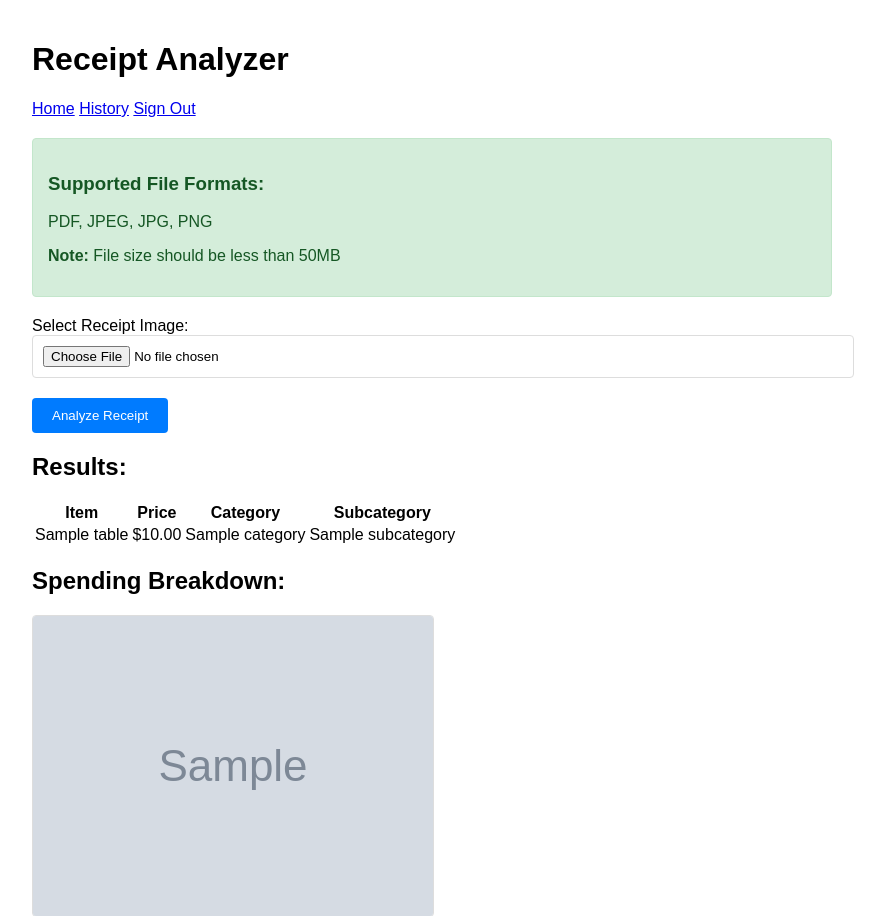
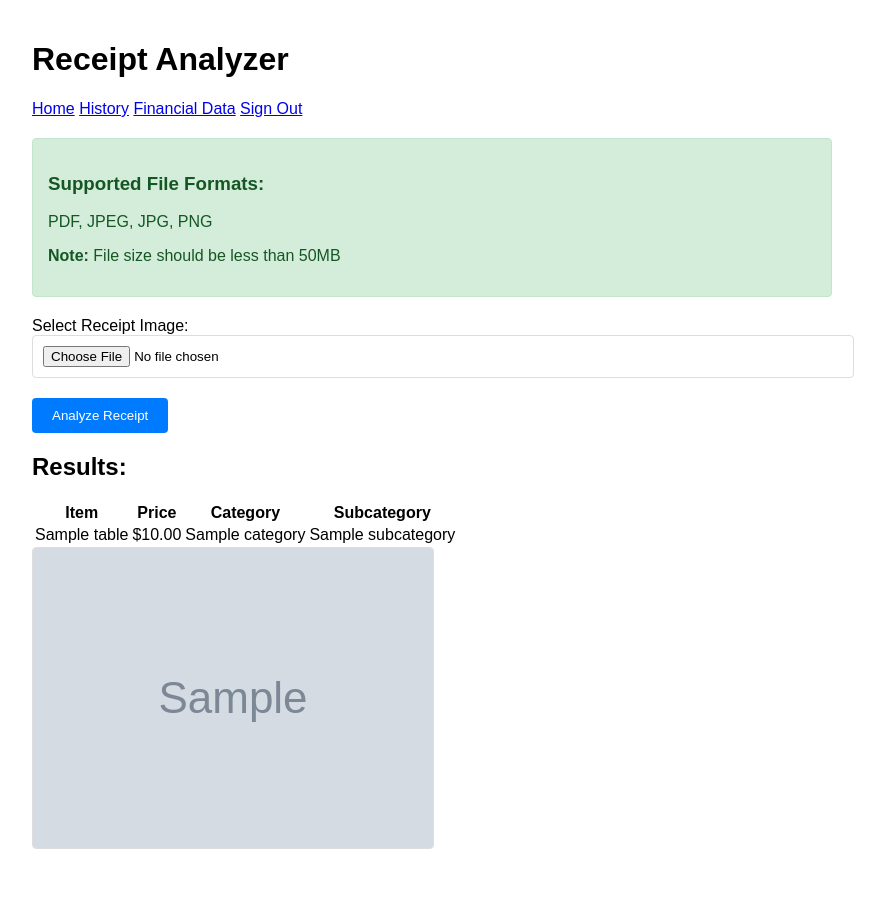
Before and after one commit to dandob1/SmartPantry_AI, a Flask app: template templates/home.html in a window 1280 px wide. Shown: the top 916 px of the page, without its empty margins (208-1093 px from the left). After the commit the page ends 849 px from the top, so only its background shows below. Run offline with Flask 3, Linux system fonts and the light colour scheme; the template is opened without the code that fills it: most values are stand-ins (such as "Sample title", 1, 10 or a date in 2020); grey boxes marked "Sample" are stand-in pictures.

Commit message:
added financial page

```diff
--- a/app.py
+++ b/app.py
@@ -1,4 +1,3 @@
-from flask import Flask, render_template, request
 import os
 from receipt_analysis import analyze_receipt, classify_item
 import magic
@@ -89,6 +88,7 @@ def home():
     result = []
     image_path = None
     error = None
+    total_cost = 0.0
 
     if request.method == "POST":
         file = request.files["receipt"]
@@ -104,7 +104,10 @@ def home():
             else:
                 result, image_path = analyze_receipt(filepath, session["uid"])
 
-    return render_template("home.html", table_data=result, image_path=image_path, error=error)
+            #items = result  # Assign result to items if result contains the list of items
+            total_cost = sum(item[1] for item in result)
+
+    return render_template("home.html", table_data=result, image_path=image_path,total_cost=total_cost, error=error)
 
 #see all items bought page/control delete
 @app.route("/history", methods=["GET", "POST"])
@@ -170,5 +173,37 @@ def history():
 
     return render_template("history.html", purchases=rows, error=error, override_item=override_item)
 
+#financial page data
+@app.route("/financial")
+def financial():
+    if 'uid' not in session:
+        return redirect(url_for('login'))
+
+    uid = session['uid']
+
+    conn = get_db_connection()
+    cur = conn.cursor()
+
+    cur.execute("""SELECT COALESCE(SUM(d.itemPrice),0) FROM receiptData d JOIN receipt r ON d.rid = r.rid WHERE r.uid = ?""", (uid,))
+    current_total = cur.fetchone()[0]
+
+    cur.execute("""SELECT COALESCE(SUM(total_spend),0) FROM receipt WHERE uid = ?""", (uid,))
+    total = cur.fetchone()[0]
+
+    cur.execute("""SELECT date_uploaded, total_spend FROM receipt WHERE uid = ? ORDER BY date_uploaded""", (uid,))
+    rows = cur.fetchall()
+    conn.close()
+
+    dates = []
+    sums = []
+    running = 0.0
+    for ts_str, amt in rows:
+        date = datetime.fromisoformat(ts_str)
+        dates.append(date.isoformat())
+        running += float(amt)
+        sums.append(running)
+
+    return render_template("financial.html", current_total=current_total, all_time_total=total, x_vals=dates, y_vals=sums)
+
 if __name__ == '__main__':
     app.run(host='0.0.0.0', port=8081, debug=True)
--- a/templates/history.html
+++ b/templates/history.html
@@ -10,12 +10,13 @@
     <nav>
       <a class="btn-nav" href="{{ url_for('home') }}">Home</a>
       <a class="btn-nav" href="{{ url_for('history') }}">History</a>
+      <a class="btn-nav" href="{{ url_for('financial') }}">Financial Data</a>
       <a class="btn-signout" href="{{ url_for('logout') }}">Sign Out</a>
     </nav>
   </div>
 
  <form method="post" action="{{ url_for('history') }}" class="add-form">
-  <input type="text" name="new_item" …>
+  <input type="text" name="new_item" placeholder="Enter item name (e.g. Banana)" required>
   <button type="submit" name="add_item">Add Item</button>
 </form>
 
--- a/templates/home.html
+++ b/templates/home.html
@@ -10,6 +10,7 @@
         <nav>
       <a class="btn-nav" href="{{ url_for('home') }}">Home</a>
       <a class="btn-nav" href="{{ url_for('history') }}">History</a>
+      <a class="btn-nav" href="{{ url_for('financial') }}">Financial Data</a>
       <a class="btn-signout" href="{{ url_for('logout') }}">Sign Out</a>
     </nav>
     </div>
@@ -58,10 +59,13 @@
         </tbody>
     </table>
     {% endif %}
-
+    {% if total_cost and total_cost > 0 %}
+        <div class="total">
+            <h3>Total Spent: ${{ "%.2f"|format(total_cost) }}</h3>
+        </div>
+    {% endif %}
 
     {% if image_path %}
-    <h2>Spending Breakdown:</h2>
     <img src="{{ image_path }}" alt="Pie Chart">
     {% endif %}
 </body>
```
Also changed, not shown: static/pie_chart.png.
